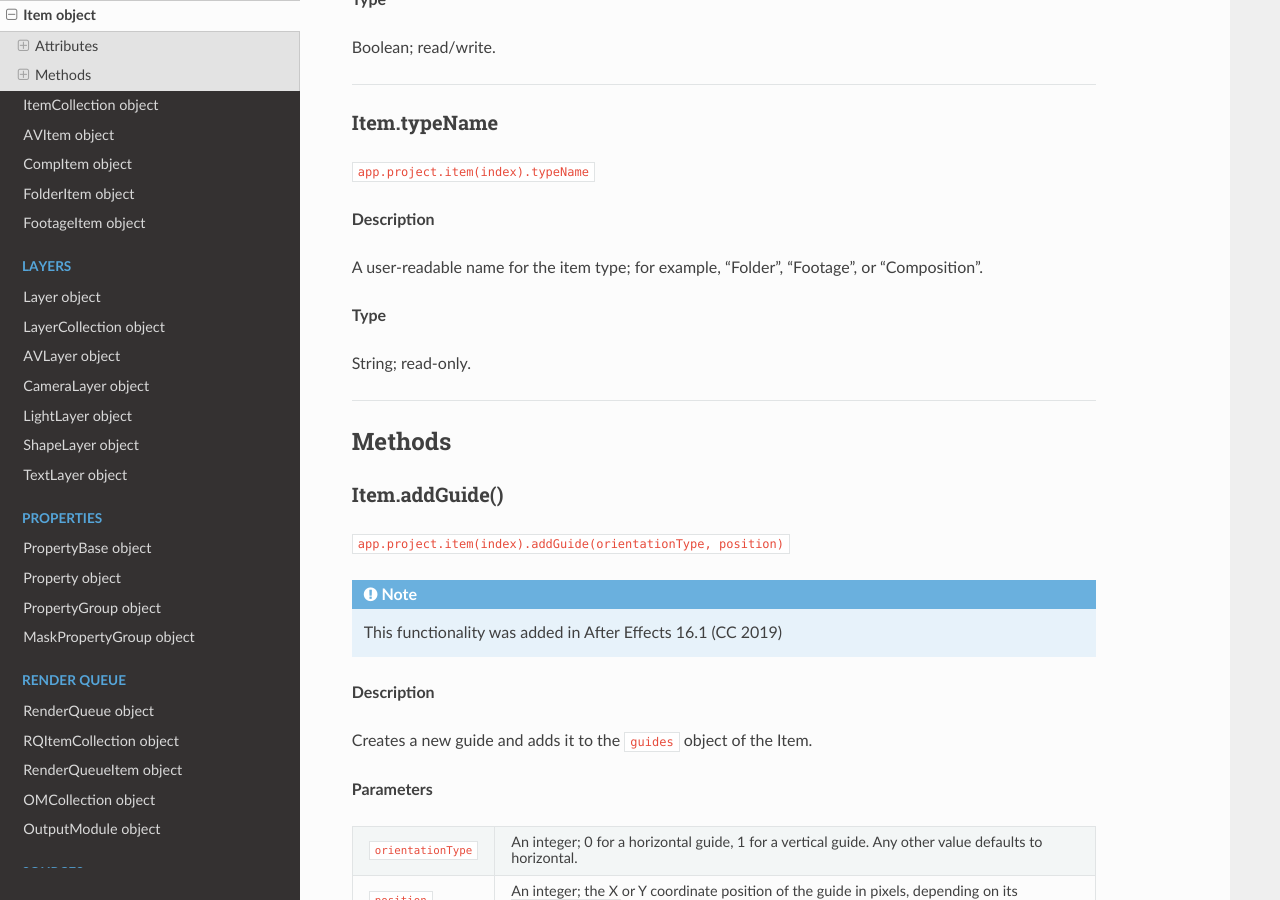
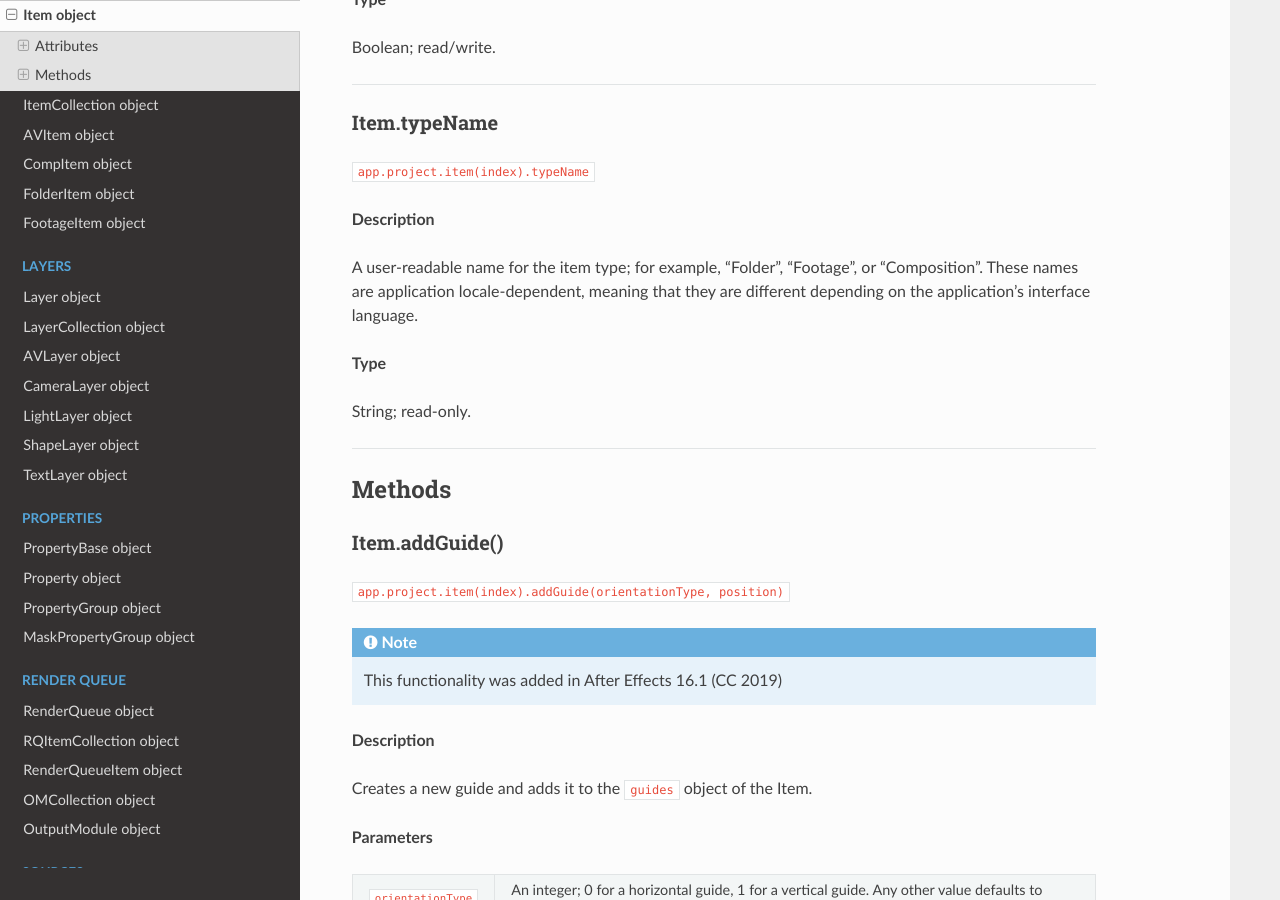
Before and after one commit to docsforadobe/after-effects-scripting-guide, a Sphinx documentation site: the page built from docs/items/item.rst, in a window 1280 px wide and 900 px high, scrolled down 4192 px. Built offline with Sphinx 7.4.7 and the Read the Docs theme 2.0.0, drawn with Linux system fonts in a browser that asks for light colours.

Commit message:
add more description for `item.typeName` parameter

```diff
--- a/docs/items/item.rst
+++ b/docs/items/item.rst
@@ -214,7 +214,7 @@ Item.typeName
 
 **Description**
 
-A user-readable name for the item type; for example, "Folder", "Footage", or "Composition".
+A user-readable name for the item type; for example, "Folder", "Footage", or "Composition". These names are application locale-dependent, meaning that they are different depending on the application's interface language.
 
 **Type**
 
```
